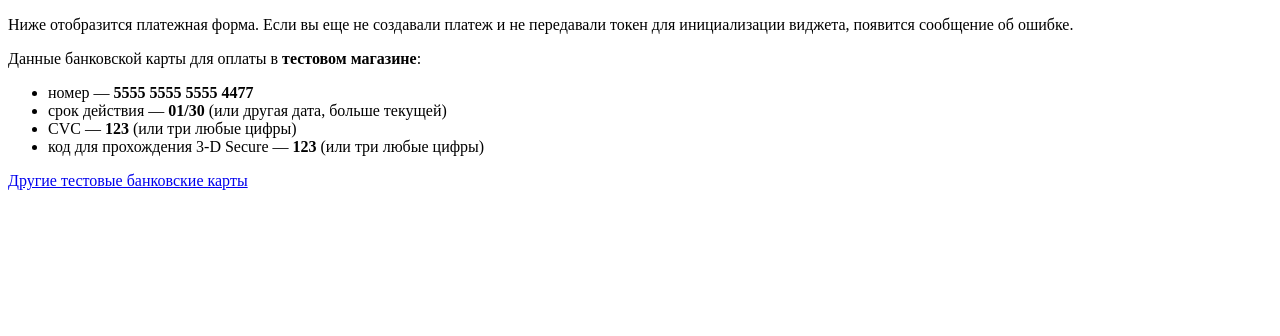
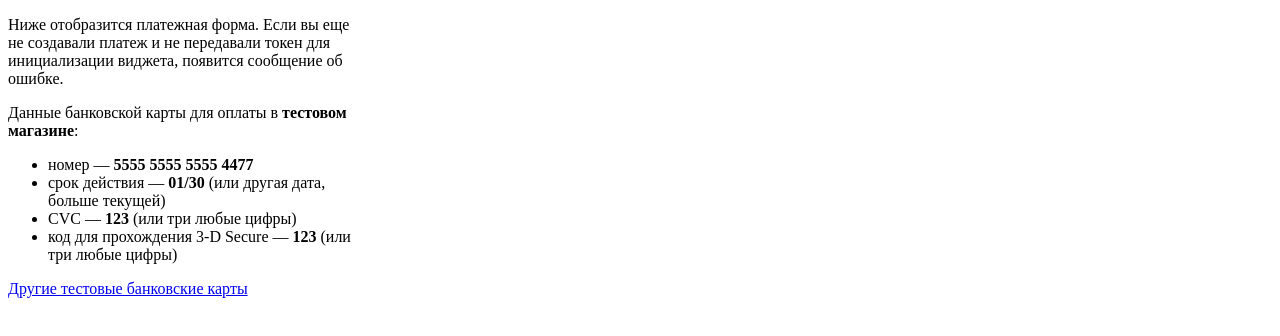
Before and after one commit to ItSerje/yoo, a plain HTML site: page index.html in a window 1280 px wide. Drawn offline with Linux system fonts and the light colour scheme; a script that the page names is missing.

Commit message:
Update index.html

```diff
--- a/index.html
+++ b/index.html
@@ -7,7 +7,7 @@
 
   <script src="https://yookassa.ru/checkout-widget/v1/checkout-widget.js"></script>
  </head>
- <body>
+ <body style="width: 350px">
   <p>Ниже отобразится платежная форма. Если вы еще не создавали платеж и не передавали токен для инициализации виджета, появится сообщение об ошибке.</p>
 
 
```
